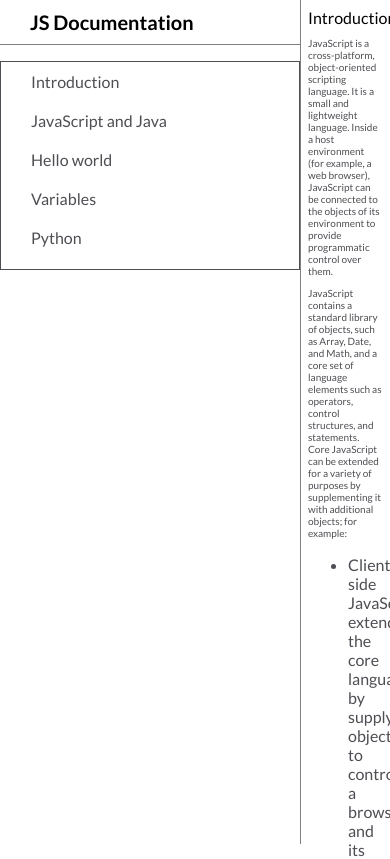
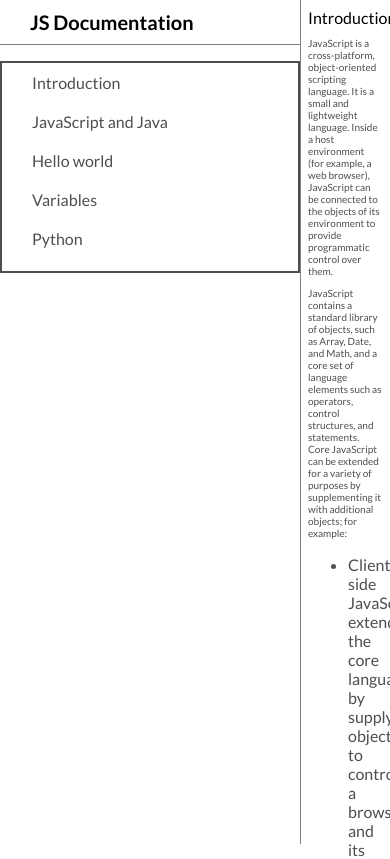
Before and after one commit to daq131/dummy-docs-page, a plain HTML site: page index.html in a window 390 px wide. Shown: the top 859 px of the page. Drawn offline with Linux system fonts and the light colour scheme.

Commit message:
refactor css

```diff
--- a/styles.css
+++ b/styles.css
@@ -80,8 +80,8 @@ code {
   @media only screen and (max-width: 815px) {
     /* For mobile phones: */
     #navbar ul {
-      border: 1px solid;
-      height: 207px;
+      border: 2px solid;
+      height: 208px;
     }
     p {
       font-size: 14px;
```
